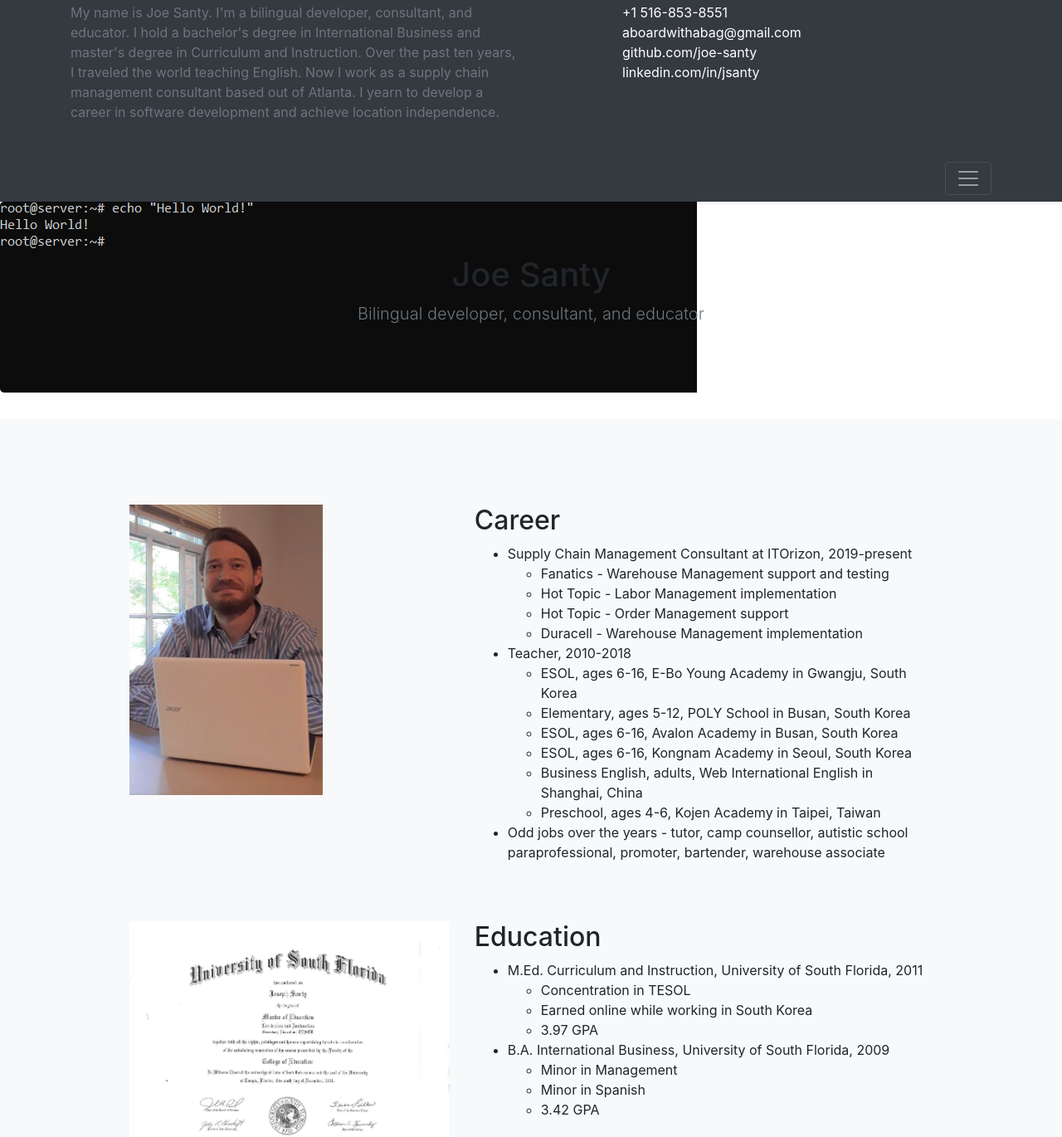
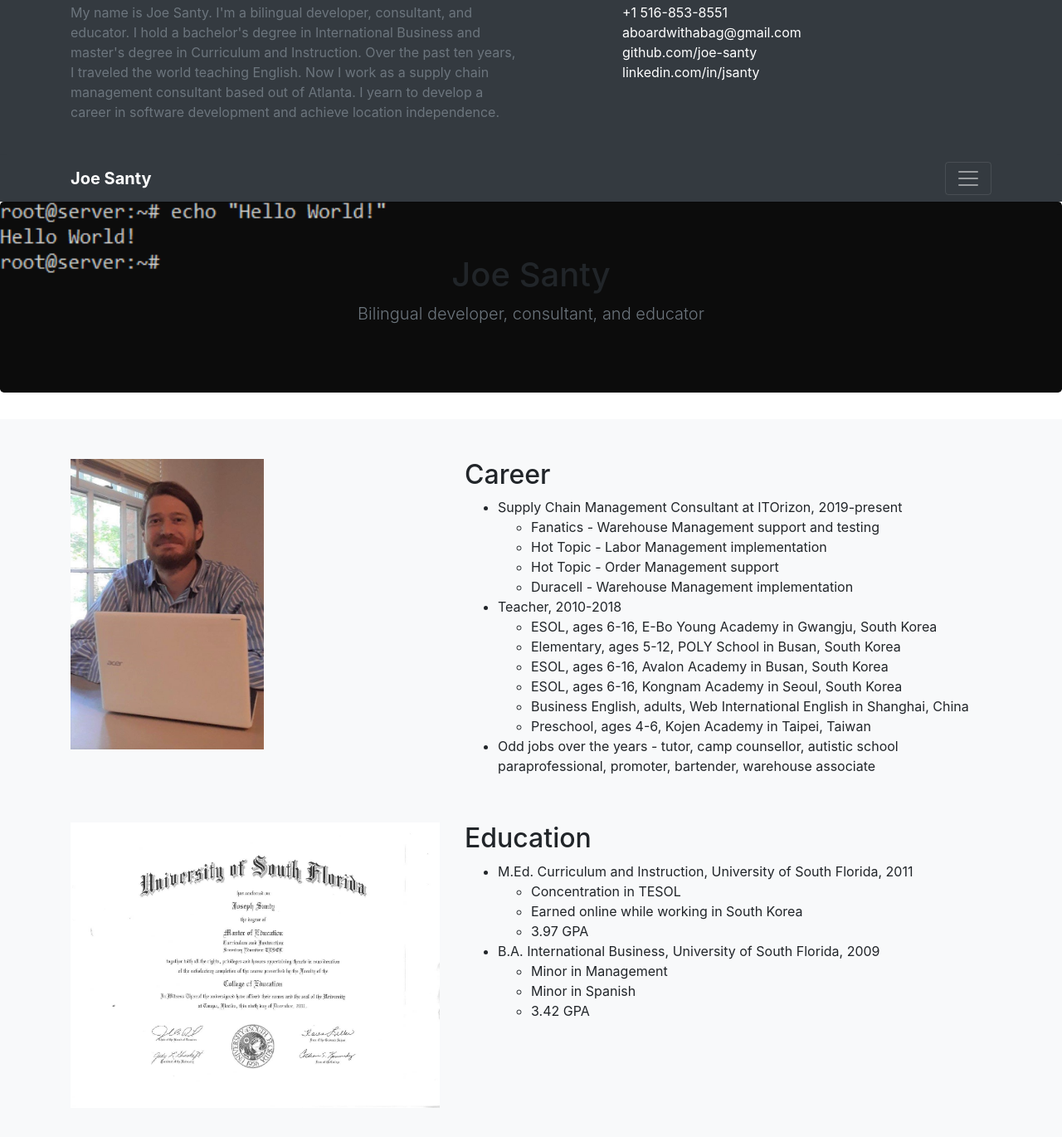
Before and after one commit to joe-santy/joe, a website: page public/index.html in a window 1280 px wide. Shown: the part 58-1428 px from the top of the page at 83% size. Drawn offline with nearby package versions, Linux system fonts and the light colour scheme.

Commit message:
Update index.html

```diff
--- a/public/index.html
+++ b/public/index.html
@@ -15,19 +15,24 @@
       .jumbotron {
          background: url('helloworld.png');
          background-repeat: no-repeat;
-         background-size: auto;
+         background-size: cover;
+       }
+
+       .jumbotron-heading {
+         font: white;
        }
 
       img {
         object-fit: contain;
         max-height: 350px;
         max-width: 100%;
-        margin: auto;
+        margin-left: auto;
+        margin-right: auto;
         width: auto;
       }
 
       .featurette {
-        margin: 5%;
+        margin-bottom: 5vh;
       }
     </style>
 
@@ -56,7 +61,7 @@
       <div class="navbar navbar-dark bg-dark shadow-sm">
         <div class="container d-flex justify-content-between">
           <a href="#" class="navbar-brand d-flex align-items-center">
-            <strong></strong>
+            <strong>Joe Santy</strong>
           </a>
           <button class="navbar-toggler collapsed" type="button" data-toggle="collapse" data-target="#navbarHeader" aria-controls="navbarHeader" aria-expanded="false" aria-label="Toggle navigation">
             <span class="navbar-toggler-icon"></span>
```
